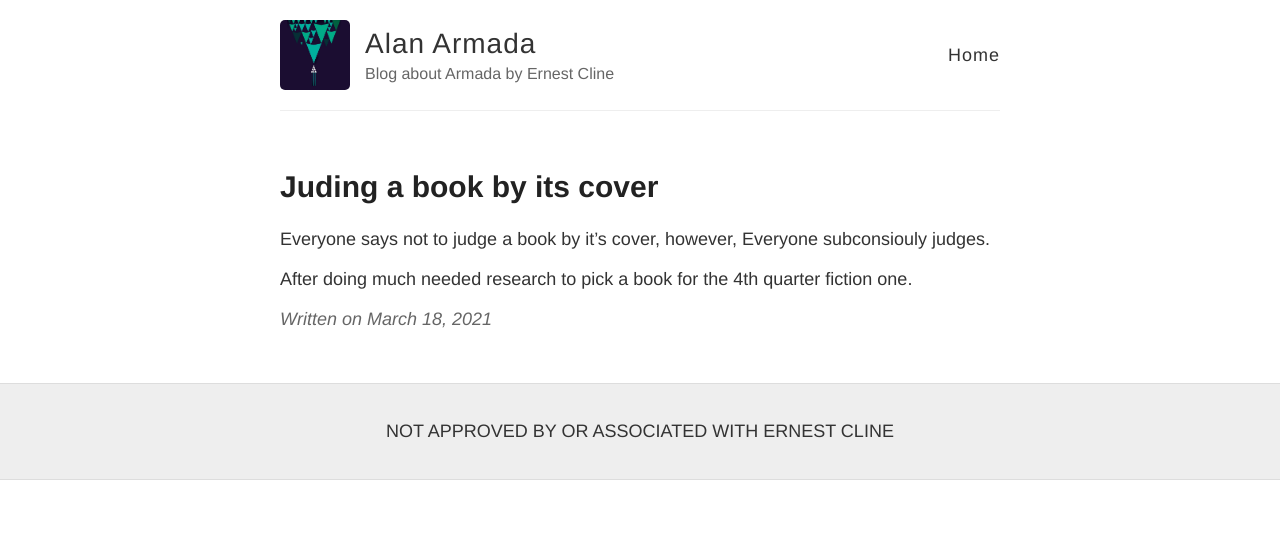
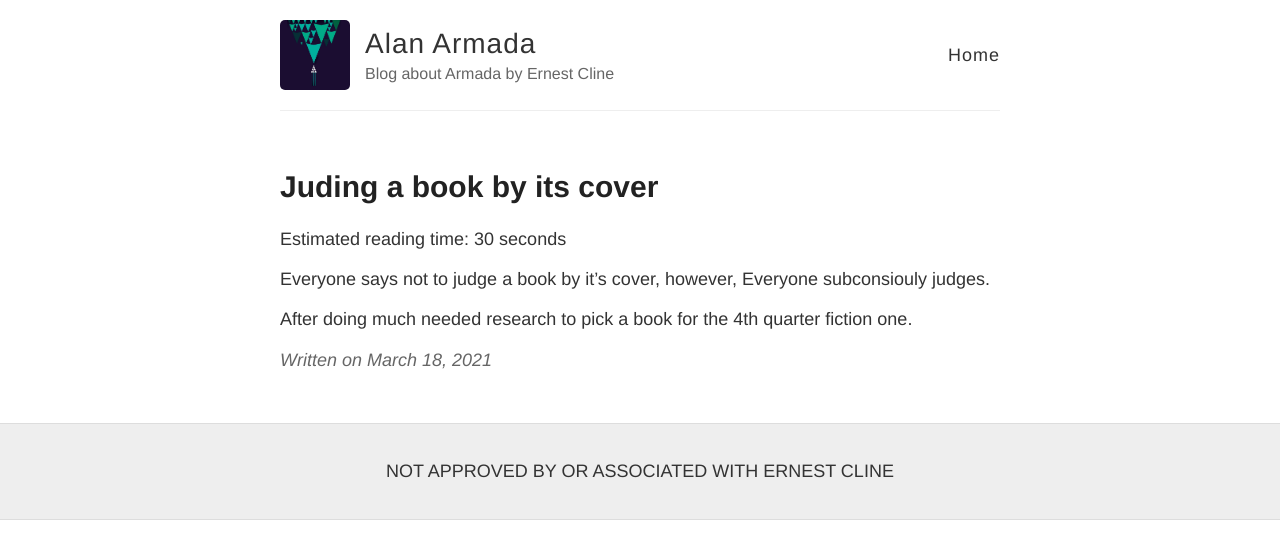
Before and after one commit to PiSaucer/armadablogschoolproject, a Jekyll site: the page built from _posts/2021-3-18-entry1.md, in a window 1280 px wide. Shown: the top 559 px of the page. Built offline with Jekyll 4.4.1, drawn with Linux system fonts in a browser that asks for light colours.

Commit message:
Update post.html

```diff
--- a/_layouts/post.html
+++ b/_layouts/post.html
@@ -4,6 +4,7 @@ layout: default
 
 <article class="post">
   <h1>{{ page.title }}</h1>
+  <span>Estimated reading time: {{ content | reading_time }}</span>
 
   <div class="entry">
     {{ content }}
```
